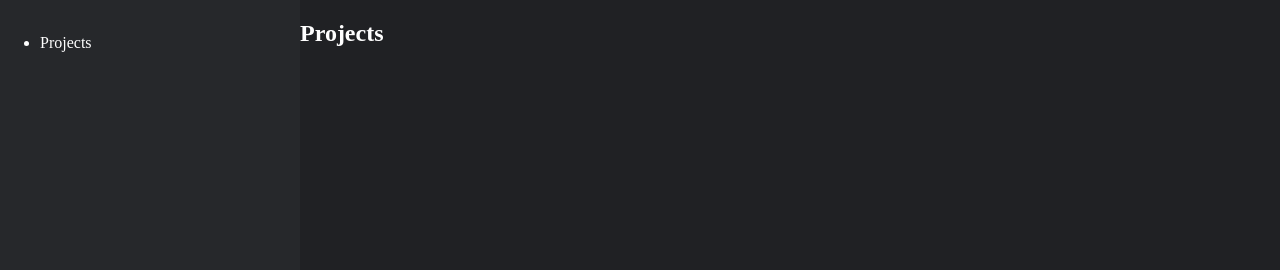
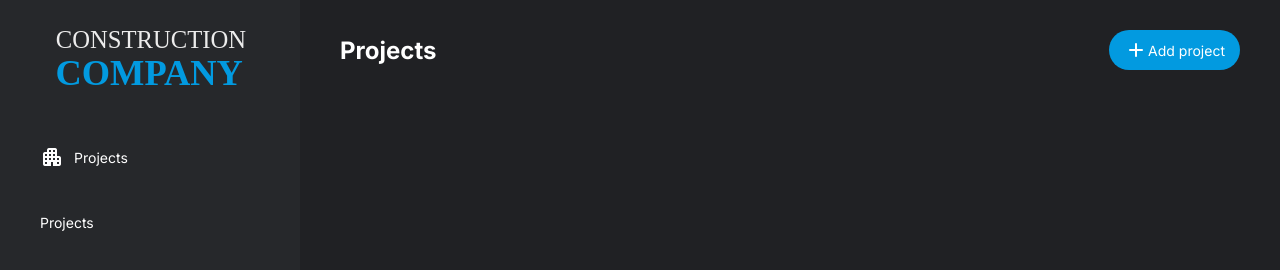
Before and after one commit to HectorLlano/ThatOpenExercise, a plain HTML site: page index.html in a window 1280 px wide. Drawn offline with nearby package versions, Linux system fonts and the light colour scheme.

Commit message:
add style and logo

```diff
--- a/index.html
+++ b/index.html
@@ -4,18 +4,27 @@
     <meta charset="UTF-8">
     <meta name="viewport" content="width=device-width, initial-scale=1.0">
     <title>Infinity Dashboard</title>
+    <link rel="stylesheet" href="https://fonts.googleapis.com/css2?family=Material+Symbols+Rounded:opsz,wght,FILL,GRAD@24,400,0,0" />
     <link rel="stylesheet" href="style.css">
 </head>
 <body>
     <aside id="sidebar">
-        <img src="" alt="">
+        <img id="company-logo" src="./assets/company-logo.svg" alt="Construction Company">
         <ul id="nav-buttons">
+            <li><span class="material-symbols-rounded">
+                apartment
+                </span>Projects</li>
             <li>Projects</li>
         </ul>
     </aside>
     <main id="content">
         <header id="page-header">
             <h2>Projects</h2>
+            <div>
+                <button><span class="material-symbols-rounded">
+                    add
+                    </span>Add project</button>
+            </div>
         </header>
         <div id="projects-list">
             <div></div>
--- a/style.css
+++ b/style.css
@@ -1,17 +1,100 @@
+@import url('https://fonts.googleapis.com/css2?family=Inter:wght@100;200;300;400;500;600;700&display=swap');
+
+:root {
+    --primary: #029ae0;
+    --primary-100: #073044;
+    --primary-200: #415a66;
+    --primary-300: #017cb3;
+    --primary-400: #50b6e6;
+    --background: #202124;
+    --background-100: #26282b;
+    --background-200: #3b3c3f;
+    --font-small: 10px;
+    --font-medium: 14px;
+    --font-large: 24px;
+}
+
+* {
+    font-family: 'Inter', sans-serif;
+    margin: 0;
+    padding: 0;
+}
+
 body {
     display: grid;
     grid-template-columns: 300px 1fr;
     grid-template-areas: 'sidebar content';
     height: 100vh;
-    background-color: #202124;
+    background-color: var(--background);
     color: #ffffff;
-    margin: 0;
 }
 
+/* General Styles */
+
+button {
+    display: flex;
+    align-items: center;
+    padding: 8px 15px;
+    cursor: pointer;
+    height: 40px;
+    font-size: var(--font-medium);
+    background-color: var(--primary);
+    color: white;
+    border-radius: 100px;
+    border: none;
+}
+
+button:hover {
+    background-color: var(--primary-400);
+}
+
+/* Sidebar Style */
+
 #sidebar {
-    background-color: #26282b;
+    background-color: var(--background-100);
+    padding: 25px;
+    display: flex;
+    flex-direction: column;
+    row-gap: 40px;
 }
+
+#company-logo {
+    height: 65px;
+}
+
+#nav-buttons {
+    display: flex;
+    flex-direction: column;
+    row-gap: 15px;
+}
+
+#nav-buttons li {
+    display: flex;
+    align-items: center;
+    list-style-type: none;
+    padding: 15px;
+    border-radius: 10px;
+    font-size: var(--font-medium);
+    cursor: pointer;
+}
+
+#nav-buttons li:hover {
+    background-color: var(--primary);
+}
+
+#nav-buttons li span {
+    margin-right: 10px;
+}
+
+/* Content style */
 
 #content {
 
 }
+
+header {
+    padding: 30px 40px;
+    display: flex;
+    align-items: center;
+    justify-content: space-between;
+}
```
Also changed, not shown: assets/company-logo.svg (added).
